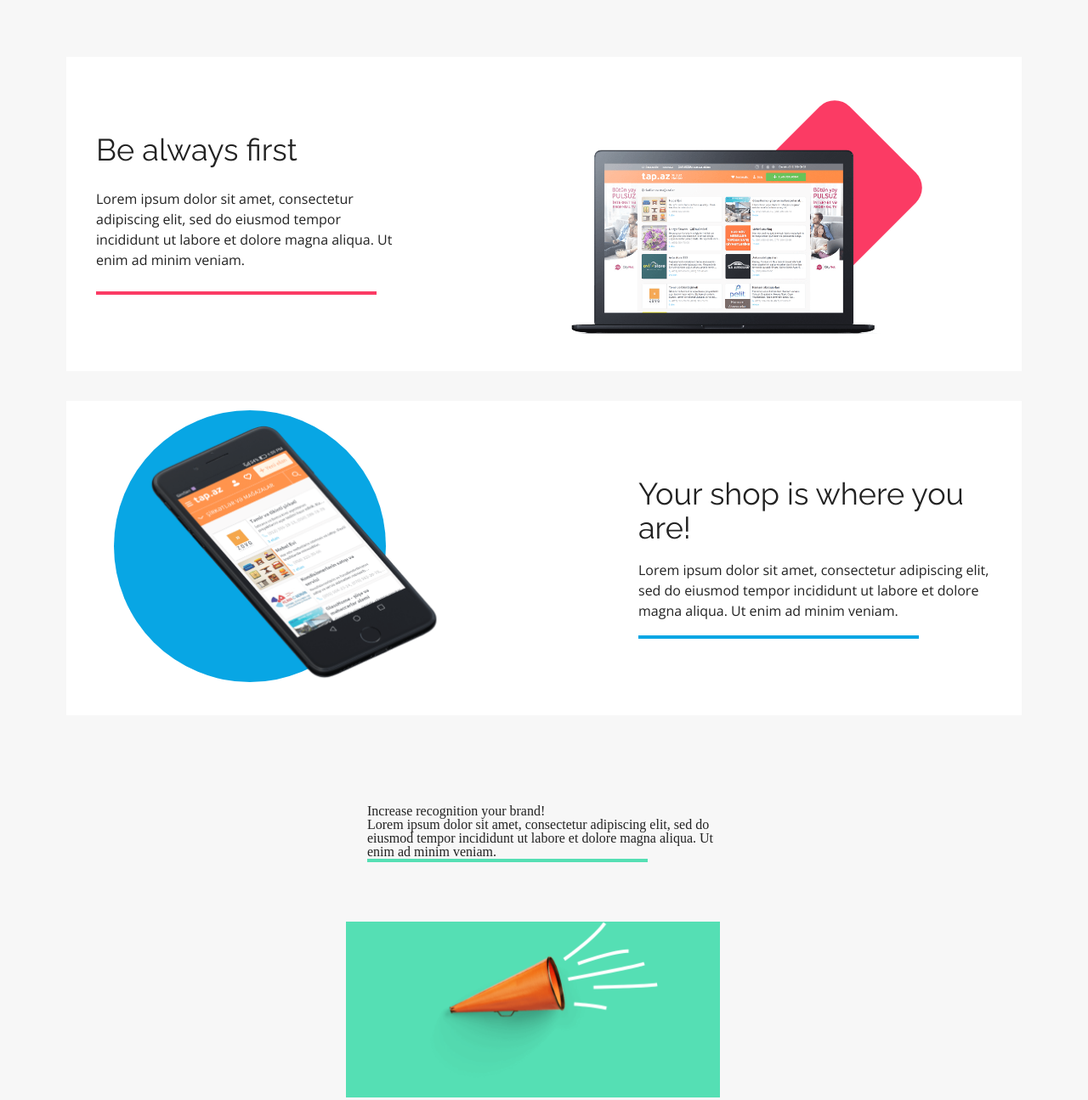
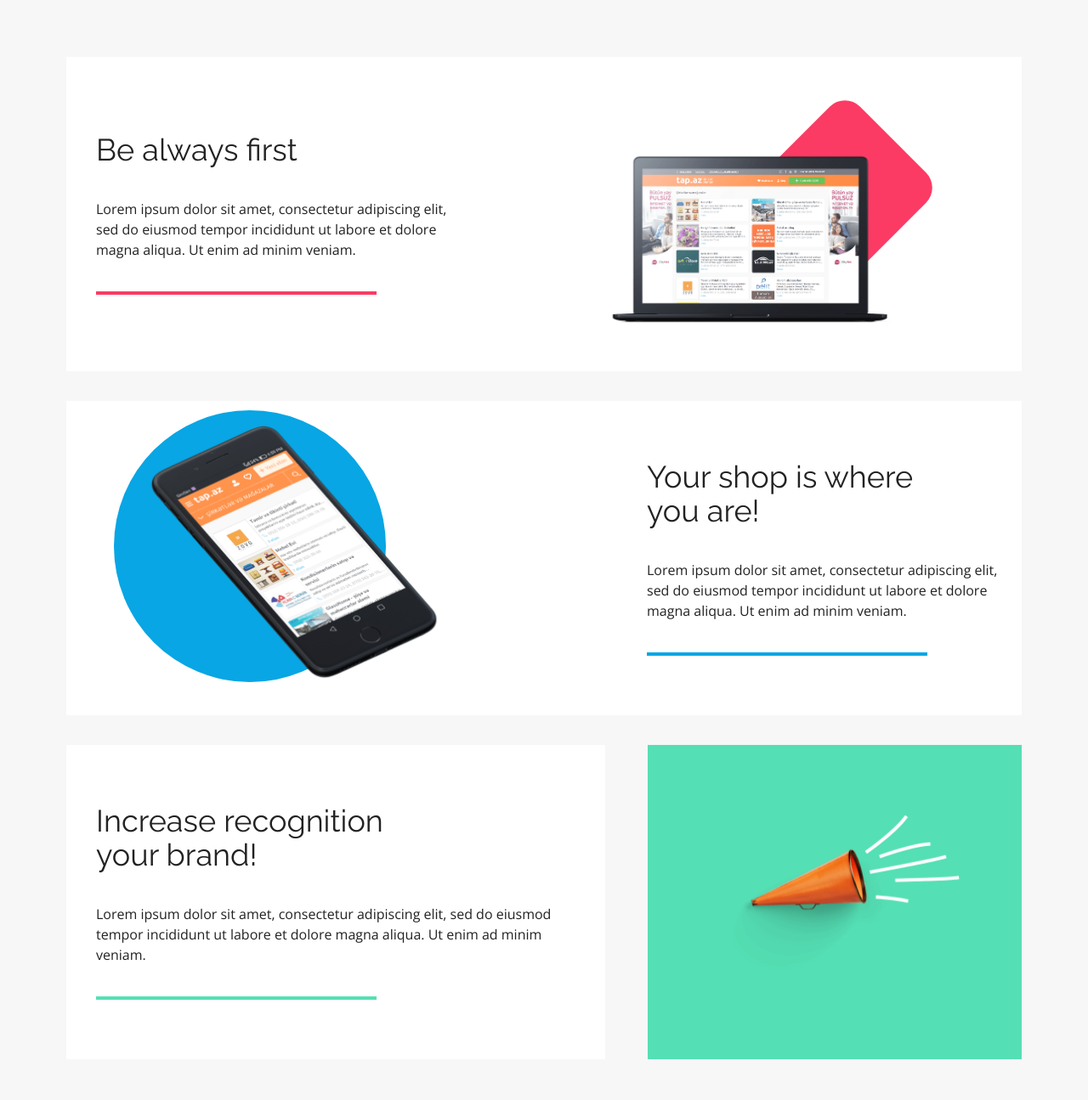
Before and after one commit to GabCzek/BestShop, a plain HTML site: page index.html in a window 1280 px wide. Shown: the part 1313-2608 px from the top of the page at 85% size. Drawn offline with nearby package versions, Linux system fonts and the light colour scheme.

Commit message:
Mozilla bug fixed in the Benefits section

```diff
--- a/index.html
+++ b/index.html
@@ -70,8 +70,8 @@
 
 <section class="benefits">
     <div class="container benefits_content">
-        <article class="benefits_article">
-            <div class="benefits_article-text">
+        <article class="benefits_article benefits_article-first">
+            <div class="benefits_article-text benefits_article-text1">
                 <h3>Be always first</h3>
                 <p>Lorem ipsum dolor sit amet, consectetur adipiscing elit, sed do eiusmod tempor incididunt ut labore et dolore magna aliqua. Ut enim ad minim veniam.</p>
                 <div class="line first-line"></div>
@@ -80,18 +80,18 @@
                 <img src="assets/Macbook.png" alt="macbook">
             </div>
         </article>
-        <article class="benefits_article">
+        <article class="benefits_article benefits_article-second">
             <div class="iphone-img">
                 <img src="assets/iPhone.png" alt="iphone">
             </div>
-            <div class="benefits_article-text">
+            <div class="benefits_article-text benefits_article-text2">
                 <h3>Your shop is where you are!</h3>
                 <p>Lorem ipsum dolor sit amet, consectetur adipiscing elit, sed do eiusmod tempor incididunt ut labore et dolore magna aliqua. Ut enim ad minim veniam.</p>
                 <div class="line second-line"></div>
             </div>
         </article>
-        <article class="benefits_article-other">
-            <div class="benefits_article-text benefits_article-text2">
+        <article class="benefits_article-last">
+            <div class="benefits_article-text benefits_article-text3">
                 <h3>Increase recognition your brand!</h3>
                 <p>Lorem ipsum dolor sit amet, consectetur adipiscing elit, sed do eiusmod tempor incididunt ut labore et dolore magna aliqua. Ut enim ad minim veniam.</p>
                 <div class="line third-line"></div>
```
